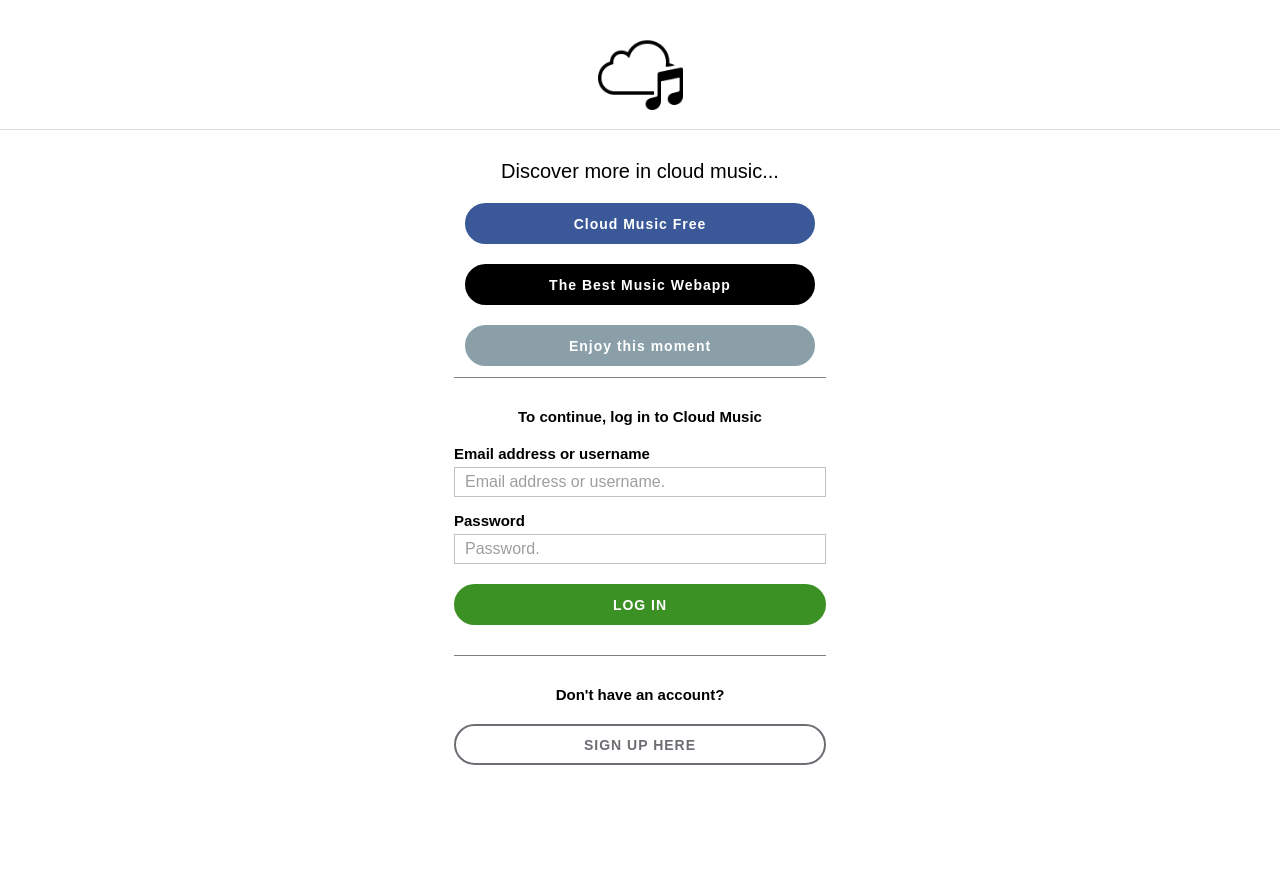
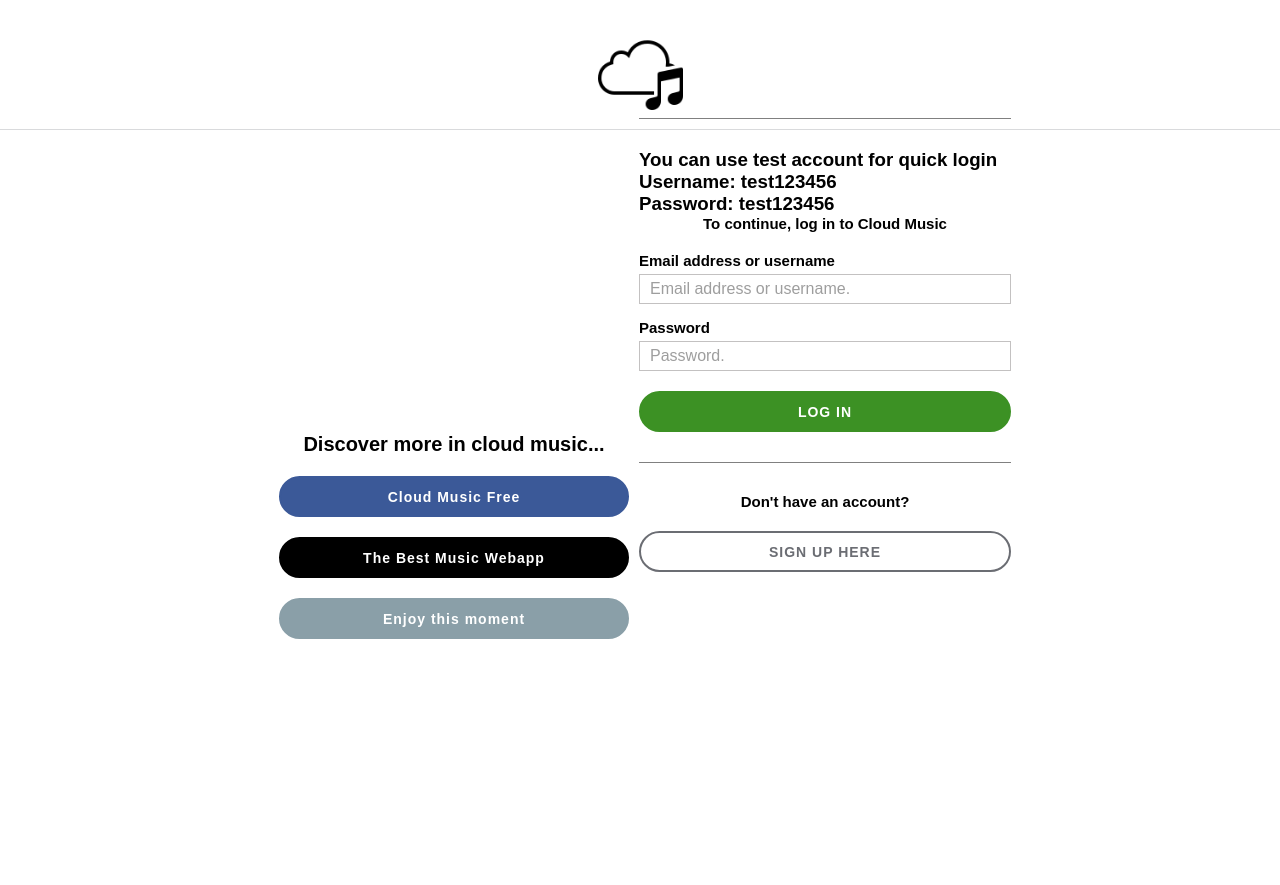
Before and after one commit to glenncai/CloudMusic-Webapp, a PHP site: page /register.php in a window 1280 px wide. Shown: the top 885 px of the page. Run offline with PHP 8.4, Linux system fonts and the light colour scheme.

Commit message:
edit HTML

```diff
--- a/register.php
+++ b/register.php
@@ -33,16 +33,18 @@
         <img src="assets/images/logo/logo-black.png" alt="logo">
     </div>
 
-    <div id="heading">Discover more in cloud music...</div>
-
-    <div class="buttonList">
-        <div class="buttonListE"><button id="ad_A">Cloud Music Free</button></div>
-        <div class="buttonListE"><button id="ad_B">The Best Music Webapp</button></div>
-        <div class="buttonListE"><button id="ad_C">Enjoy this moment</button></div>
-    </div>
     <div class="inputContainer">
+        <div class="buttonList">
+            <h3 id="heading">Discover more in cloud music...</h3>
+            <div class="buttonListE"><button id="ad_A">Cloud Music Free</button></div>
+            <div class="buttonListE"><button id="ad_B">The Best Music Webapp</button></div>
+            <div class="buttonListE"><button id="ad_C">Enjoy this moment</button></div>
+        </div>
         <form action="register.php" id="loginForm" method="POST">
             <div class="line"></div>
+            <h3>You can use test account for quick login</h3>
+            <h3>Username: test123456</h3>
+            <h3>Password: test123456</h3>
             <h2>To continue, log in to Cloud Music</h2>
             <p>
                 <label for="loginUsername">Email address or username</label>
@@ -55,7 +57,6 @@
                 <input type="password" id="loginPassword" name="loginPassword" placeholder="Password." required>
             </p>
             <button class="greenButton" type="submit" name="loginButton">LOG IN</button>
-            <div></div>
             <div class="hasAccountText">
                 <div class="line"></div>
                 <span>Don't have an account?</span>
@@ -112,6 +113,7 @@
             </div>
         </form>
     </div>
+
     <noscript>Your browser does not support JavaScript!</noscript>
     <script src="assets/js/jQuery_3.5.1.js"></script>
     <script src="assets/js/register.js"></script>
```
